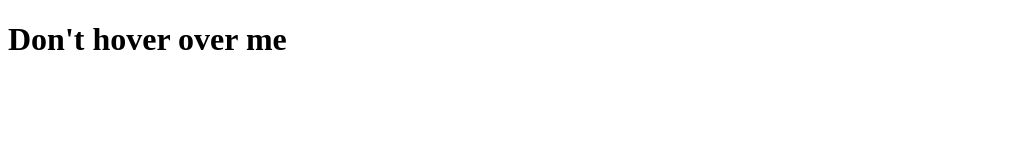
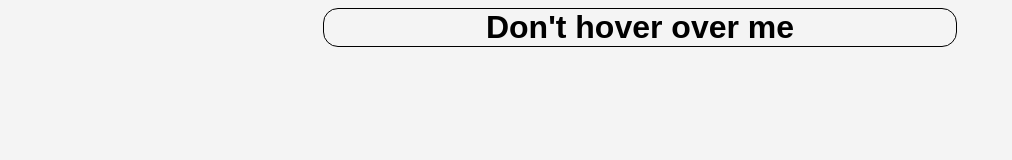
Before and after one commit to KarimNekzad/Assignment-4, a plain HTML site: page index.html in a window 1280 px wide. Shown: the whole page, without its empty margins (0-1012 px from the left). Drawn offline with Linux system fonts and the light colour scheme.

Commit message:
style for part 2

```diff
--- a/index.html
+++ b/index.html
@@ -1,6 +1,7 @@
 <!DOCTYPE html>
 <head>
     <title>Assignment-4</title>
+    <link rel="stylesheet" href="style.css">
 </head>
 
 <body>
--- /dev/null
+++ b/style.css
@@ -0,0 +1,12 @@
+body {
+    background-color: #f4f4f4;
+    font-family: Arial, Helvetica, sans-serif;
+}
+
+#part2 {
+    margin: auto;
+    width: 50%;
+    text-align: center;
+    border: 1px solid black;
+    border-radius: 15px;
+}
```
